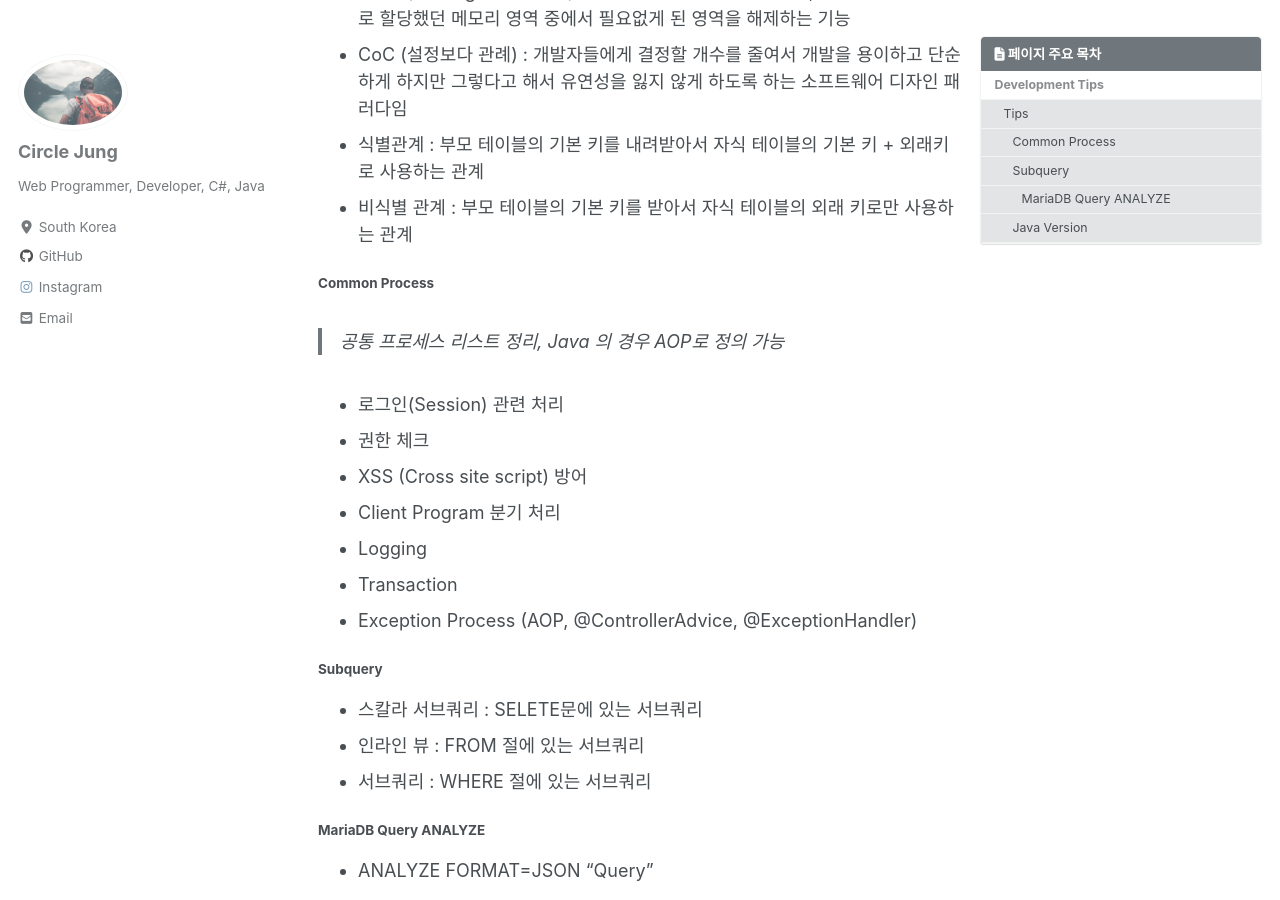
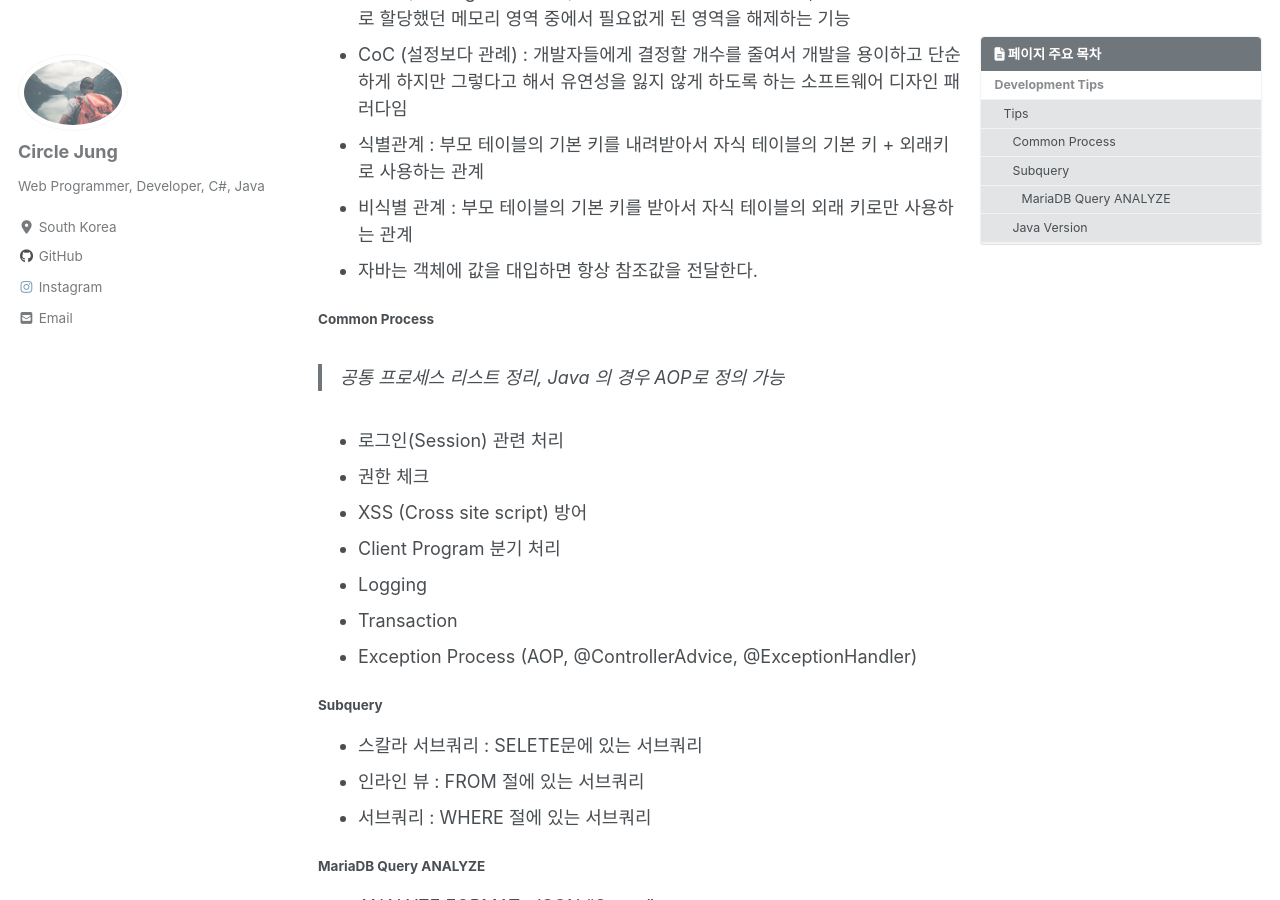
Before and after one commit to jwh0124/jwh0124.github.io, a Jekyll site: the page built from _posts/2020-05-09-development_tip.md, in a window 1280 px wide and 900 px high, scrolled down 1723 px. Built offline with Jekyll 4.4.1, drawn with Linux system fonts in a browser that asks for light colours; cached includes are drawn as plain includes; nearby versions of some CDN libraries; comment, search, counter and statistics services are not loaded.

```diff
--- a/_posts/2020-05-09-development_tip.md
+++ b/_posts/2020-05-09-development_tip.md
@@ -50,6 +50,7 @@ last_modified_at: 2021-02-19T15:07:00+09:00
 * CoC (설정보다 관례) : 개발자들에게 결정할 개수를 줄여서 개발을 용이하고 단순하게 하지만 그렇다고 해서 유연성을 잃지 않게 하도록 하는 소프트웨어 디자인 패러다임
 * 식별관계 : 부모 테이블의 기본 키를 내려받아서 자식 테이블의 기본 키 + 외래키로 사용하는 관계
 * 비식별 관계 : 부모 테이블의 기본 키를 받아서 자식 테이블의 외래 키로만 사용하는 관계
+* 자바는 객체에 값을 대입하면 항상 참조값을 전달한다.
 
 #### Common Process ####
 
```
